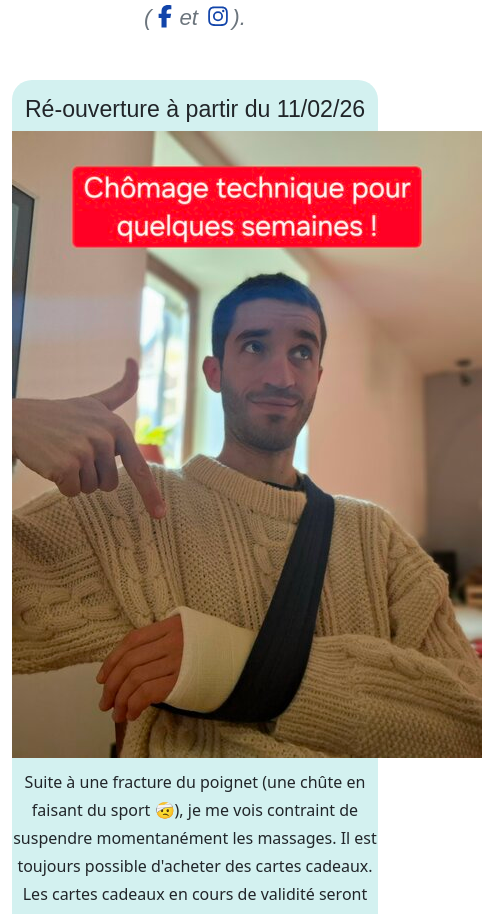
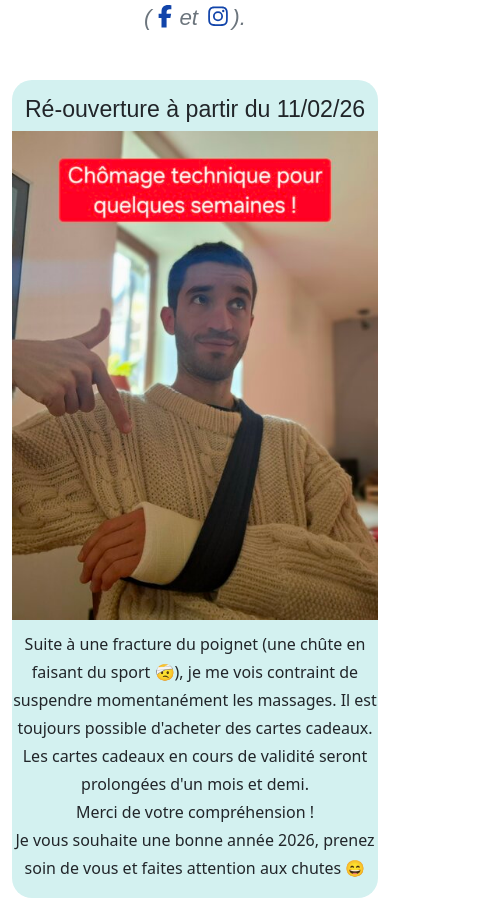
Before and after one commit to Arthurin/massagerecu-app, a Next.js app: page / in a window 390 px wide. Shown: the part 1281-2195 px from the top of the page, 482 px wide, since content can reach past the window. Built offline with nearby package versions, Linux system fonts and the light colour scheme; a web font is replaced by a local one.

Commit message:
(News) fix de l'image pour affichage mobile

```diff
--- a/src/app/page.tsx
+++ b/src/app/page.tsx
@@ -83,7 +83,6 @@ export default function Home() {
               src="/assets/img/news/fermeture.jpg"
               alt="Blessure au poignet"
               className="imageNews"
-              id="mastheadLogo"
               width={470}
               height={627}
               quality={90}
--- a/src/styles/sections/_index.scss
+++ b/src/styles/sections/_index.scss
@@ -15,7 +15,9 @@
 
 .imageNews {
   max-width: 600px;
+  height: 100%;
   margin-bottom: 10px;
+  max-inline-size: 100%;
 }
 
 .newsInfoContainer {
```
